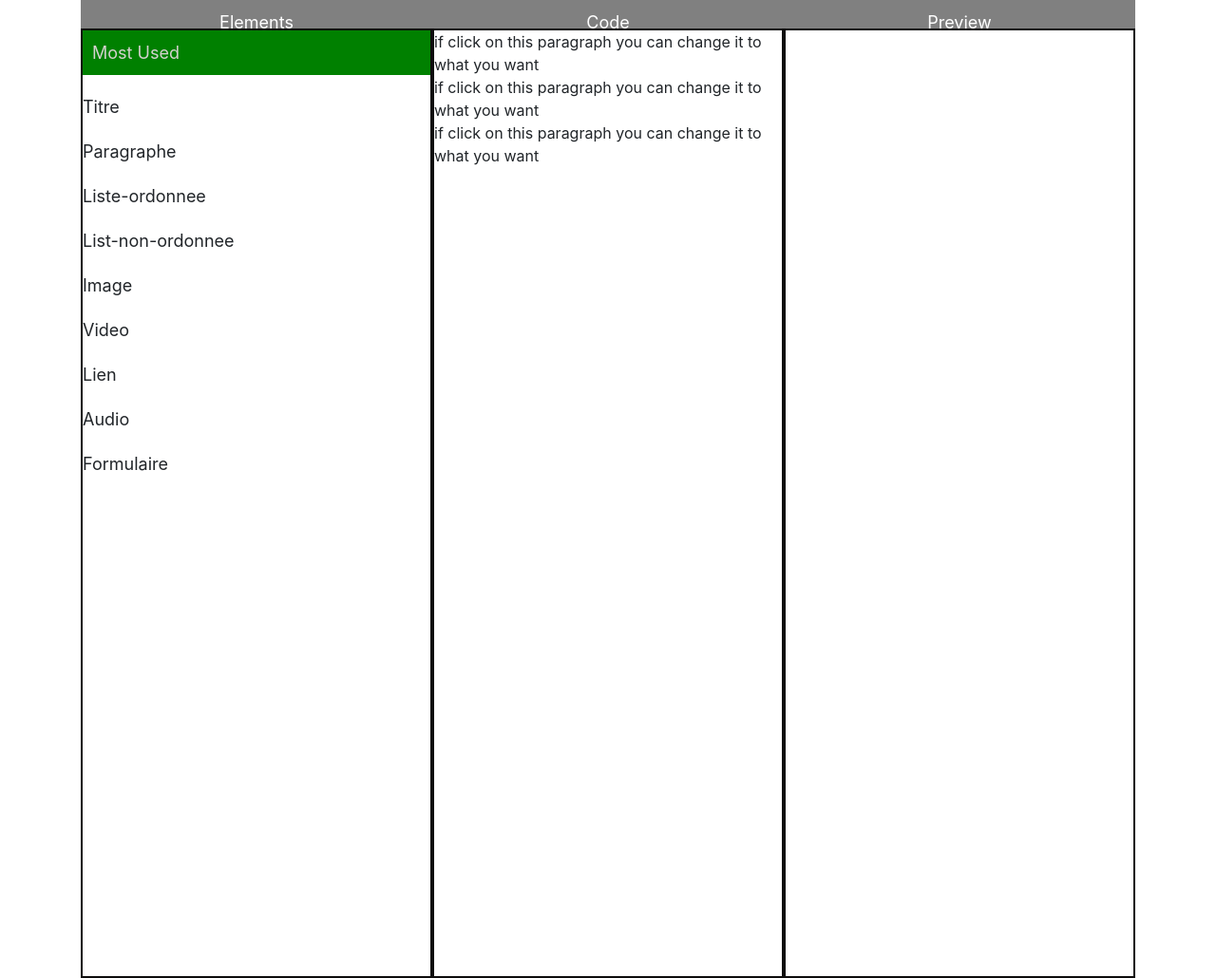
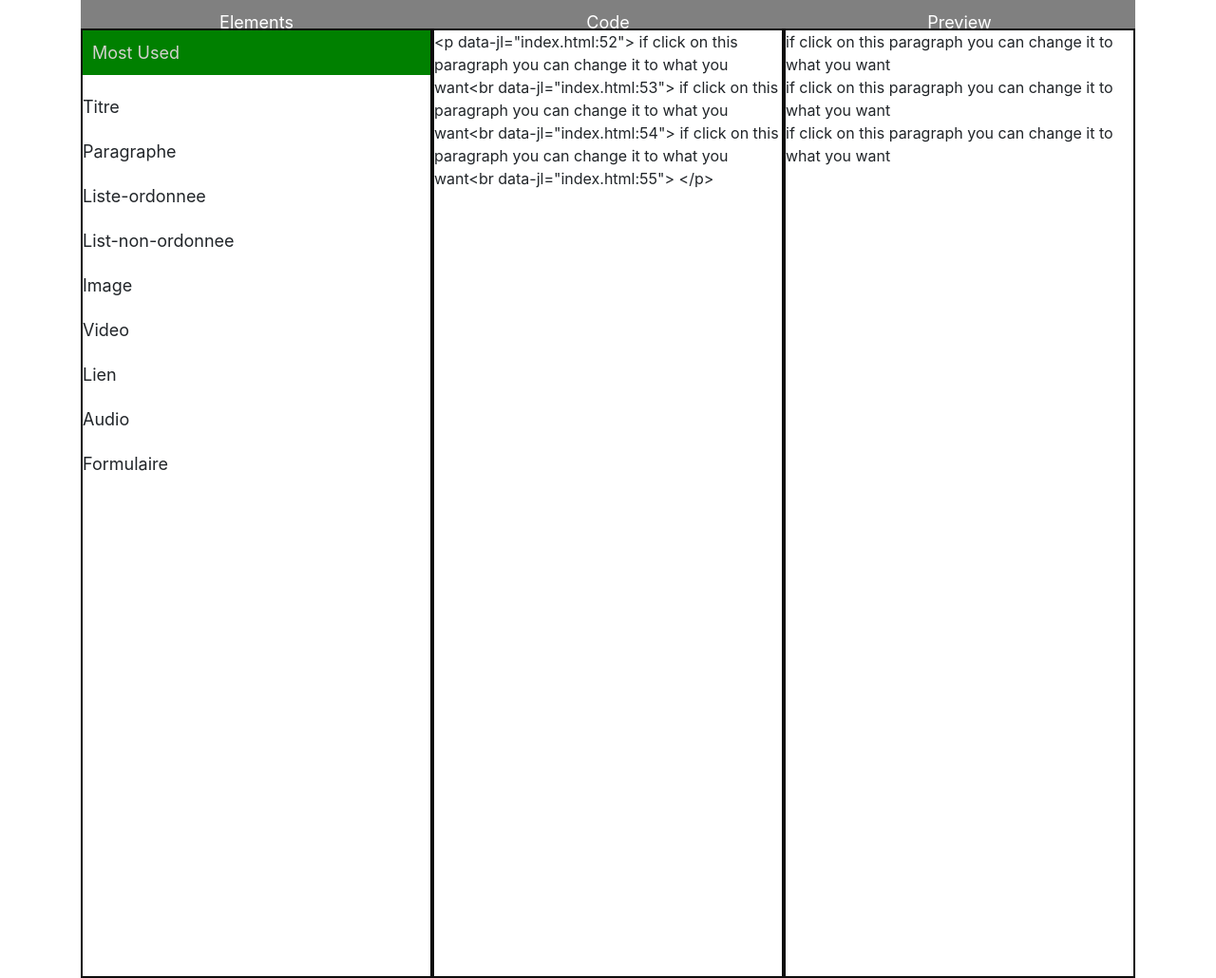
Before and after one commit to Hamza-Kouki/HTML-BUILDER-APPLICATION, a plain HTML site: page index.html in a window 1280 px wide. Shown: the whole page at 95% size. Drawn offline with nearby package versions, Linux system fonts and the light colour scheme.

Commit message:
new_commit

```diff
--- a/css/style.css
+++ b/css/style.css
@@ -1,5 +1,6 @@
 body{
     display: block;
+    background-image: url();
 }
 main{
     display:table;
--- a/index.html
+++ b/index.html
@@ -27,12 +27,11 @@
             <div class="center_side">
                     <div class="title">Code</div>
                     <div class="code_part">
-                        <p id="changeContent" onclick="changeP()">
-                                if click on this paragraph you can change it to what you want<br>
-                                if click on this paragraph you can change it to what you want<br>
-                                if click on this paragraph you can change it to what you want<br>
-                        </p>
-                        <div class="Titre_1"></div><br><br>
+                        <div class="PParagraphe_1" onclick="changeP('.PParagraphe_1','.PParagraphe')">
+
+                        </div>
+                        <!----->
+                            <div class="Titre_1"></div><br><br>
                             <div class="Paragraphe_1"></div><br><br>
                             <div class="Liste-ordonnee_1"></div><br><br>
                             <div class="List-non-ordonnee_1"></div><br><br>
@@ -41,6 +40,7 @@
                             <div class="Lien_1"></div><br><br>
                             <div class="Audio_1"></div><br><br>
                             <div class="Formulaire_1"></div>
+
                         </div>
 
                     </div>
@@ -48,6 +48,13 @@
             <div class="right_side">
                     <div class="title">Preview</div>
                     <div class="preview_part">
+                        <div  class="PParagraphe" >
+                                <p  >
+                                        if click on this paragraph you can change it to what you want<br>
+                                        if click on this paragraph you can change it to what you want<br>
+                                        if click on this paragraph you can change it to what you want<br>
+                                </p>
+                        </div>
                             <div class="Titre"><h1>Titre</h1></div>
                             <div class="Paragraphe"><p>ceci est un paragraphe</p></div>
                             <div class="Liste-ordonnee">
--- a/js/main.js
+++ b/js/main.js
@@ -1,19 +1,40 @@
-function changeP() {
-        var content = prompt("Please enter the new content of the paragraph");
-        if (content != null) {
-          document.getElementById("changeContent").innerHTML =content;
-
-        }
-      }
-  //------------------------------------------------
-  var values,new_Class_Name;
-  //------------------------------------------------
-  function concate(values){
+var values,new_Class_Name;
+ //--------------------------------------------
+ function concate(values){
     var str1 = values;
    var str2 = "_1";
     new_Class_Name = str1.concat(str2);
 }
+  //-------------------------------------------------
+
+function display_source(values,new_Class_Name){
+  var oldHTML = document.querySelector(values).innerHTML;
+  var newHTML = "" + oldHTML + "";
+  var newHTML = newHTML.replace(/</g,"&lt;");
+  var newHTML = newHTML.replace(/>/g,"&gt;");
+ concate(values);
+  document.querySelector(new_Class_Name).innerHTML = newHTML;
+}
 ///----------------------------------------------
+//https://stackoverflow.com/questions/7874598/regular-expression-regular-or-irregular
+//---------------------
+/// onclick="changeP('.PParagraphe','.PParagraphe_1')"
+function changeP(values, new_Class_Name) {
+        var content = prompt("Please enter the new content of the paragraph");
+        if (content != null) {
+
+          document.querySelector(new_Class_Name).innerHTML = content;
+          var x = document.querySelector(new_Class_Name);
+                 var content_new =String(x).replace(/&/g, '&amp;').replace(/</g, '&lt;').replace(/>/g, '&gt;').replace(/"/g, '&quot;');
+                 // "<p >"+ content +"</ p >";
+
+
+                 document.querySelector(values).innerHTML = content_new;
+        }
+
+
+      }
+  //----------------------------------------------------
   function hide_show(values) {
     var x = document.querySelector(values);
     if (x.style.display === "none") {
@@ -23,11 +44,14 @@ function changeP() {
       x.style.display = "none";
     }
     ///--------------------------
-    var oldHTML = document.querySelector(values).innerHTML;
+    /*var oldHTML = document.querySelector(values).innerHTML;
     var newHTML = "" + oldHTML + "";
     var newHTML = newHTML.replace(/</g,"&lt;");
     var newHTML = newHTML.replace(/>/g,"&gt;");
     concate(values);
-    document.querySelector(new_Class_Name).innerHTML = newHTML;
+    document.querySelector(new_Class_Name).innerHTML = newHTML;*/
+    concate(values);
+    display_source(values,new_Class_Name);
 
 }
+display_source('.PParagraphe','.PParagraphe_1');
```
